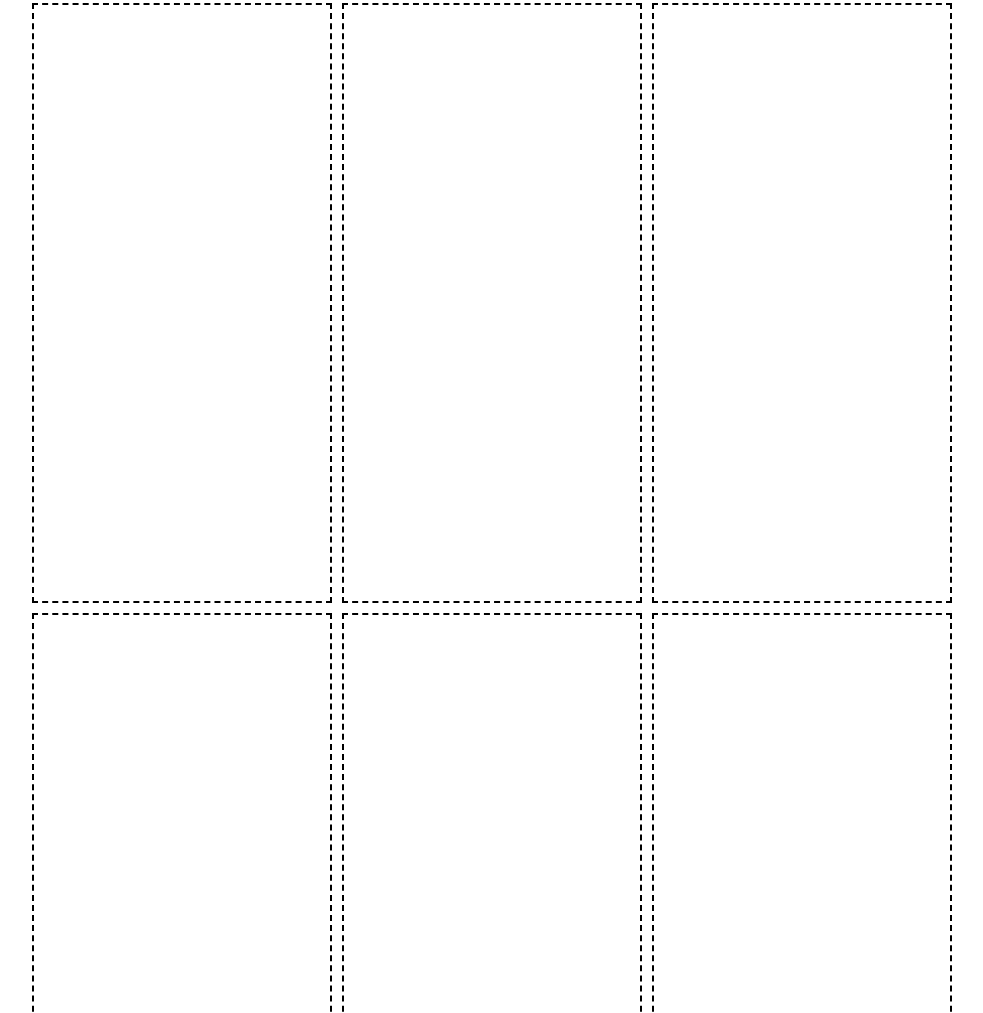
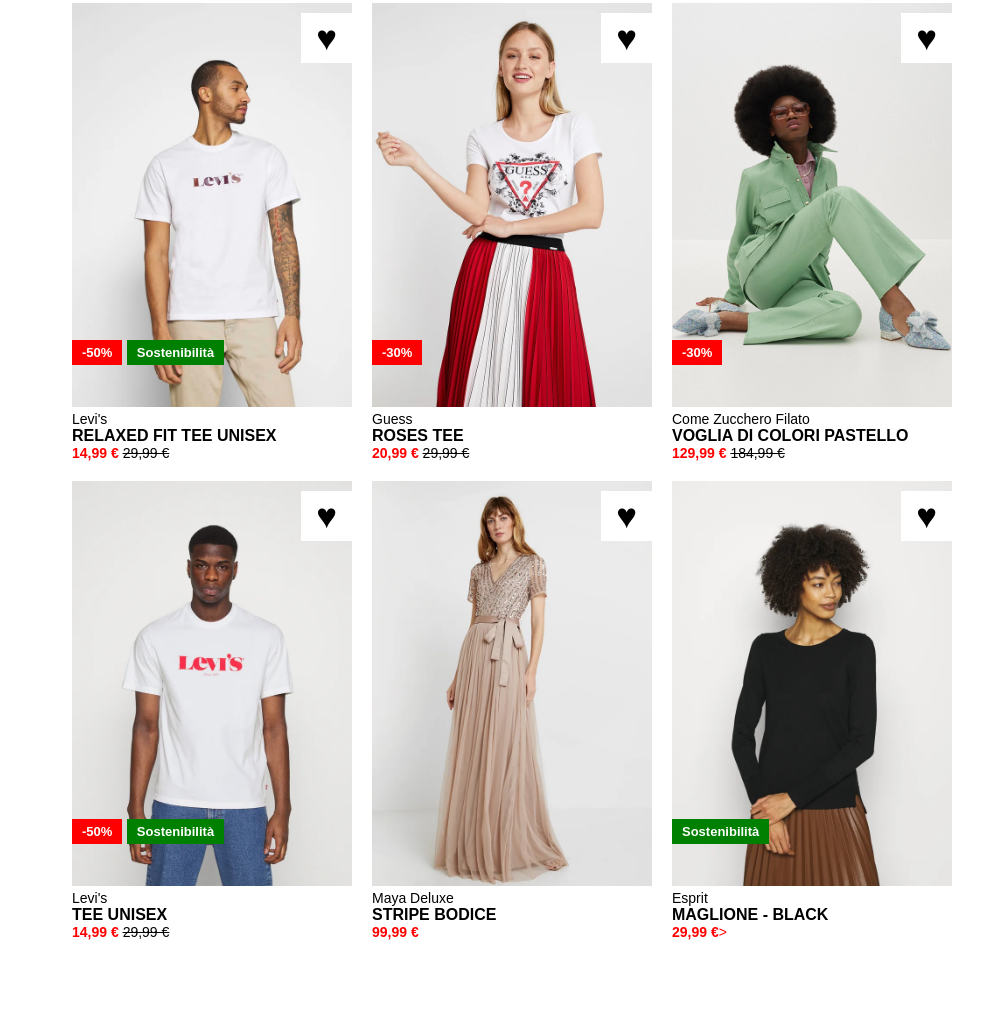
Before and after one commit to Gino804/html-css-boolando, a plain HTML site: page index.html in a window 1280 px wide. Shown: the part 147-1160 px from the top of the page, without its empty margins (128-1111 px from the left). After the commit the page ends 1087 px from the top, so only its background shows below. Drawn offline with Linux system fonts and the light colour scheme.

Commit message:
Added cards

```diff
--- a/css/style.css
+++ b/css/style.css
@@ -18,12 +18,13 @@
     top:0;
     left:0;
     right:0;
+    z-index:1;
 }
 
 body
 {
+    font-family:sans-serif;
     margin-top:150px;
-    font-family:sans-serif;
 }
 
 ul
@@ -48,6 +49,15 @@
 {
     max-width:75%;
     margin:auto;
+}
+
+.tag
+{
+    color:white;
+    font-size:13px;
+    font-weight:bold;
+    display:inline;
+    padding:5px 10px;
 }
 
 /* Header */
@@ -77,12 +87,87 @@
 .row
 {
     flex-wrap:wrap;
-    gap:10px;
+    gap:20px;
+    justify-content:center;
 }
 
 .column
 {
-    flex-basis:calc(100% / 3 - 20px);
-    border:2px dashed black;
-    height:600px;
+    flex-basis:calc(100% / 3 - 40px);
+    position:relative;
+    top:0;
+    left:0;
 }
+
+.card-img
+{
+    width:100%;
+}
+
+.img-hover
+{
+    position:absolute;
+    top:0;
+    left:0;
+    opacity:0;
+}
+
+.card-img:hover
+{
+    opacity:0;
+}
+
+.img-hover:hover
+{
+    opacity:1;
+}
+
+.heart:hover
+{
+    color:red;
+    cursor:pointer;
+}
+
+.favorite
+{
+    position:absolute;
+    top:10px;
+    right:0;
+    background-color:white;
+    font-size:35px;
+    padding:5px 15px;
+}
+
+.labels
+{
+    position:absolute;
+    bottom:100px;
+    left:0;
+}
+
+.discount
+{
+    background-color:red;
+}
+
+.sustainability
+{
+    background-color:green;
+}
+
+.brand
+{
+    font-size:14px;
+}
+
+.price
+{
+    color:red;
+    font-size:14px;
+}
+
+.old-price
+{
+    color:black;
+    text-decoration: line-through;
+}
--- a/index.html
+++ b/index.html
@@ -4,6 +4,7 @@
     <meta charset="UTF-8">
     <meta http-equiv="X-UA-Compatible" content="IE=edge">
     <meta name="viewport" content="width=device-width, initial-scale=1.0">
+    <link rel="stylesheet" href="https://cdnjs.cloudflare.com/ajax/libs/font-awesome/6.4.0/css/all.min.css" integrity="sha512-iecdLmaskl7CVkqkXNQ/ZH/XLlvWZOJyj7Yy7tcenmpD1ypASozpmT/E0iPtmFIB46ZmdtAc9eNBvH0H/ZpiBw==" crossorigin="anonymous" referrerpolicy="no-referrer" />
     <link rel="stylesheet" href="css/style.css">
     <title>Boolando</title>
 </head>
@@ -38,28 +39,98 @@
         <div class="container">
             <div class="flex row">
 
+                <!-- First card -->
                 <div class="column">
+                    <img src="img/1.webp" alt="relaxed fit tee unisex" class="card-img">
+                    <img src="img/1b.webp" alt="relaxed fit tee unisex" class="card-img img-hover">
 
+                    <div class="favorite"><span class="heart">&hearts;</span></div>
+
+                    <div class="labels">
+                        <div class="tag discount">-50%</div>
+                        <div class="tag sustainability">Sostenibilità</div>
+                    </div>
+
+                    <p class="brand">Levi's</p>
+                    <h4>RELAXED FIT TEE UNISEX</h4>
+                    <p class="price"><b>14,99 €</b> <span class="old-price">29,99 €</span></p>
                 </div>
 
+                <!-- Second card -->
                 <div class="column">
+                    <img src="img/2.webp" alt="roses tee" class="card-img">
+                    <img src="img/2b.webp" alt="roses tee" class="card-img img-hover">
 
+                    <div class="favorite"><span class="heart">&hearts;</span></div>
+
+                    <div class="labels">
+                        <div class="tag discount">-30%</div>
+                    </div>
+
+                    <p class="brand">Guess</p>
+                    <h4>ROSES TEE</h4>
+                    <p class="price"><b>20,99 €</b> <span class="old-price">29,99 €</span></p>
                 </div>
 
+                <!-- Third card -->
                 <div class="column">
+                    <img src="img/3.webp" alt="voglia di colori pastello" class="card-img">
+                    <img src="img/3b.webp" alt="voglia di colori pastello" class="card-img img-hover">
 
+                    <div class="favorite"><span class="heart">&hearts;</span></div>
+
+                    <div class="labels">
+                        <div class="tag discount">-30%</div>
+                    </div>
+
+                    <p class="brand">Come Zucchero Filato</p>
+                    <h4>VOGLIA DI COLORI PASTELLO</h4>
+                    <p class="price"><b>129,99 €</b> <span class="old-price">184,99 €</span></p>
                 </div>
 
+                <!-- Fourth card -->
                 <div class="column">
+                    <img src="img/4.webp" alt="tee unisex" class="card-img">
+                    <img src="img/4b.webp" alt="tee unisex" class="card-img img-hover">
 
+                    <div class="favorite"><span class="heart">&hearts;</span></div>
+
+                    <div class="labels">
+                        <div class="tag discount">-50%</div>
+                        <div class="tag sustainability">Sostenibilità</div>
+                    </div>
+
+                    <p class="brand">Levi's</p>
+                    <h4>TEE UNISEX</h4>
+                    <p class="price"><b>14,99 €</b> <span class="old-price">29,99 €</span></p>
                 </div>
 
+                <!-- Fifth card -->
                 <div class="column">
+                    <img src="img/5.webp" alt="stripe bodice" class="card-img">
+                    <img src="img/5b.webp" alt="stripe bodice" class="card-img img-hover">
 
+                    <div class="favorite"><span class="heart">&hearts;</span></div>
+
+                    <p class="brand">Maya Deluxe</p>
+                    <h4>STRIPE BODICE</h4>
+                    <p class="price"><b>99,99 €</b></p>
                 </div>
 
+                <!-- Sixth card -->
                 <div class="column">
+                    <img src="img/6.webp" alt="maglione black" class="card-img">
+                    <img src="img/6b.webp" alt="maglione black" class="card-img img-hover">
 
+                    <div class="favorite"><span class="heart">&hearts;</span></div>
+
+                    <div class="labels">
+                        <div class="tag sustainability">Sostenibilità</div>
+                    </div>
+
+                    <p class="brand">Esprit</p>
+                    <h4>MAGLIONE - BLACK</h4>
+                    <p class="price"><b>29,99 €</b>></p>
                 </div>
 
             </div>
```
